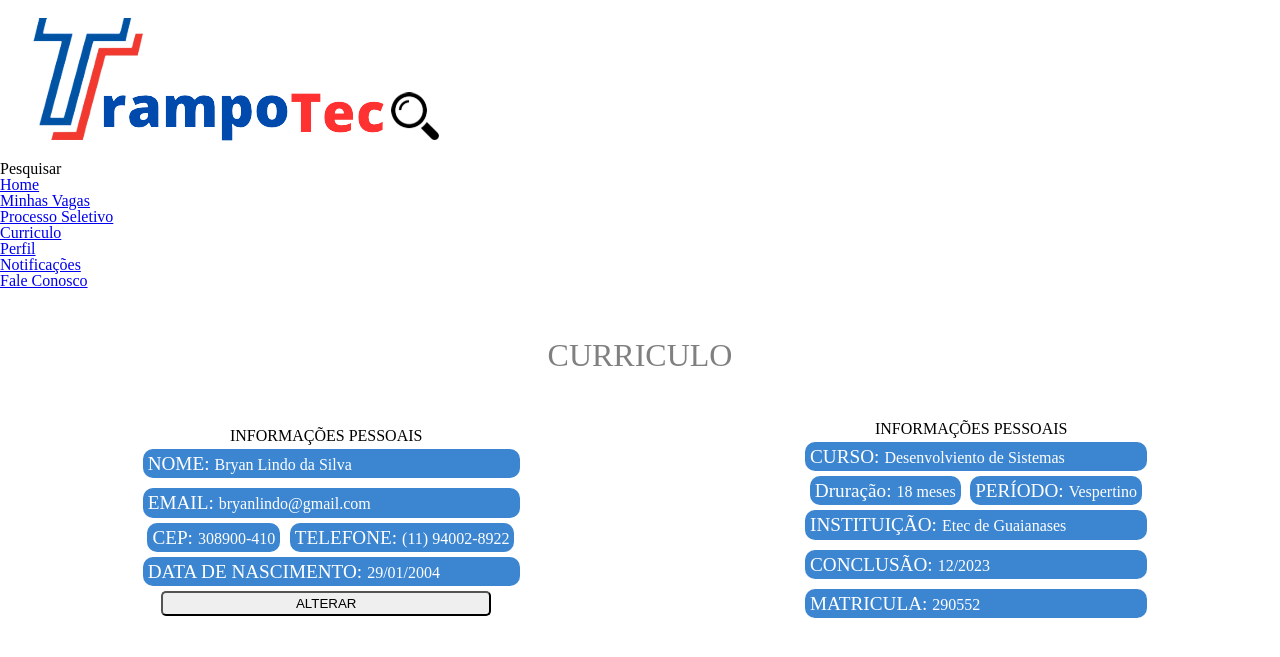
After one commit to BryanDavidAlves/TrampoTec, a PHP site: page /pag-aluno/curriculo.php in a window 1280 px wide. The commit adds this page. Shown: the top 657 px of the page. Run offline with PHP 8.4, Linux system fonts and the light colour scheme.

Commit message:
redefinindo cores e colocando a sidebar

```diff
--- a/pag-aluno/components/header.php
+++ b/pag-aluno/components/header.php
@@ -1,10 +1,11 @@
     <header>
         <img src="../pag-aluno/img/trampotec-logo.png" alt="">
-        <div clas="toogle">
+        <div id="burguer" onclick="clickmenu()" class="toogle">
             <span class="menu"></span>
             <span class="menu"></span>
             <span class="menu"></span>
         </div>
+        <!--
         <aside>
             <nav>
                 <ul>
@@ -18,5 +19,5 @@
                     <li>Fale Conosco</li>
                 </ul>
             </nav>
-        </aside>
+        </aside>-->
     </header>
--- /dev/null
+++ b/pag-aluno/components/sidebar.php
@@ -0,0 +1,14 @@
+<aside id="itens">
+    <nav>
+        <ul>
+            <li>Pesquisar</li>
+                <li><a href="index.php">Home</a></li>
+                <a href="#"><li>Minhas Vagas</a></li></a>
+                <a href="processos-seletivos.php"><li>Processo Seletivo</a></li>
+                <a href="curriculo.php"><li>Curriculo</a></li>
+                <a href="perfil.php"><li>Perfil</a></li>
+                <a href="notificações.php"><li>Notificações</a></li>
+                <a href="contato.php"><li>Fale Conosco</a></li>
+        </ul>
+    </nav>
+</aside>
--- /dev/null
+++ b/pag-aluno/css/curriculo.css
@@ -0,0 +1,61 @@
+h1 {
+    color: grey;
+    text-align: center;
+    margin-top: 50px;
+    font-size: 2rem;
+}
+
+.infos {
+    display: flex;
+    justify-content: space-around;
+    flex-wrap: wrap;
+    gap: 10px;
+    margin-top: 50px;
+}
+
+.one-bar {
+    display: flex;
+    background-color: #3C86D1;
+    padding: 5px;
+    margin: 5px 0px 5px 10px;
+    width: 100%;
+    align-items: baseline;
+    border-radius: 10px;
+}
+
+.two-bars {
+    display: flex;
+    margin-left: 9.5px;
+    justify-content: space-between;
+    width: 100%;
+
+}
+
+.bar {
+    display: flex;
+    background-color: #3C86D1;
+    padding: 5px;
+    align-items: baseline;
+    border-radius: 10px;
+}
+
+.info-pessoal , .info-academica {
+    display: flex;
+    flex-direction: column;
+    justify-content: center;
+    align-items: center;
+}
+h3{
+    font-size: 1.2rem;
+    color: #fff;
+}
+h4{
+    font-size: 1rem;
+    color: #fff;
+    margin-left: 5px;
+}
+button{
+    width: 90%;
+    border-radius: 5px;
+    padding: 3px;
+}
--- /dev/null
+++ b/pag-aluno/curriculo.php
@@ -0,0 +1,95 @@
+<!DOCTYPE html>
+<html lang="en">
+<head>
+<meta charset="UTF-8">
+    <meta name="viewport" content="width=device-width, initial-scale=1.0">
+    <link rel="stylesheet" href="https://fonts.googleapis.com/css2?family=Material+Symbols+Outlined:opsz,wght,FILL,GRAD@48,400,0,0" /> <!--link icone filtro-->
+    <link rel="stylesheet" href="../reset.css">
+    <link rel="stylesheet" href="../pag-aluno/components/component-aluno.css">
+    <link rel="stylesheet" href="../pag-aluno/css/curriculo.css">
+    <title>Meu Curriculo</title>
+</head>
+<body>
+        <?php
+            include('../pag-aluno/components/header.php');
+        ?>
+        <?php
+            include('../pag-aluno/components/sidebar.php');
+        ?>
+
+            <h1>CURRICULO</h1>
+
+            <section class="infos">
+
+            <section class="info-pessoal">
+                <h2>INFORMAÇÕES PESSOAIS</h2>
+                <div class="one-bar">
+                    <h3>NOME:</h3>
+                    <h4>Bryan Lindo da Silva</h4>
+                </div>
+
+                <div class="one-bar">
+                    <h3>EMAIL:</h3>
+                    <h4>bryanlindo@gmail.com</h4>
+                </div>
+
+                <div class="two-bars">
+
+                    <div class="bar">
+                        <h3>CEP:</h3>
+                        <h4>308900-410</h4>
+                    </div>
+
+                    <div class ="bar">
+                        <h3>TELEFONE:</h3>
+                        <h4>(11) 94002-8922</h4>
+                    </div>
+
+                </div>
+
+                <div class="one-bar">
+                    <h3>DATA DE NASCIMENTO:</h3>
+                    <h4>29/01/2004</h4>
+                </div>
+                <button>ALTERAR</button>
+            </section>
+
+            <section class="info-academica">
+                <h2>INFORMAÇÕES PESSOAIS</h2>
+                <div class="one-bar">
+                    <h3>CURSO:</h3>
+                    <h4>Desenvolviento de Sistemas</h4>
+                </div>
+
+                <div class="two-bars">
+
+                    <div class="bar">
+                        <h3>Druração:</h3>
+                        <h4>18 meses</h4>
+                    </div>
+
+                    <div class ="bar">
+                        <h3>PERÍODO:</h3>
+                        <h4>Vespertino</h4>
+                    </div>
+
+                </div>
+
+                <div class="one-bar">
+                    <h3>INSTITUIÇÃO:</h3>
+                    <h4>Etec de Guaianases</h4>
+                </div>
+
+                <div class="one-bar">
+                    <h3>CONCLUSÃO:</h3>
+                    <h4>12/2023</h4>
+                </div>
+                <div class="one-bar">
+                    <h3>MATRICULA:</h3>
+                    <h4>290552</h4>
+                </div>
+            </section>
+        </section>
+
+</body>
+</html>
```
Also changed, not shown: pag-aluno/components/components-aluno.css (renamed from pag-aluno/components/component-do-aluno.css, +13 -8 lines), pag-aluno/css/painel-vagas.css (renamed from pag-aluno/css/painel-de-vagas.css, +12 -6 lines), pag-aluno/css/processos-seletivo.css (added, +60 -0 lines), pag-aluno/index.php (+21 -4 lines), pag-aluno/processos-seletivos.php (added, +49 -0 lines).
